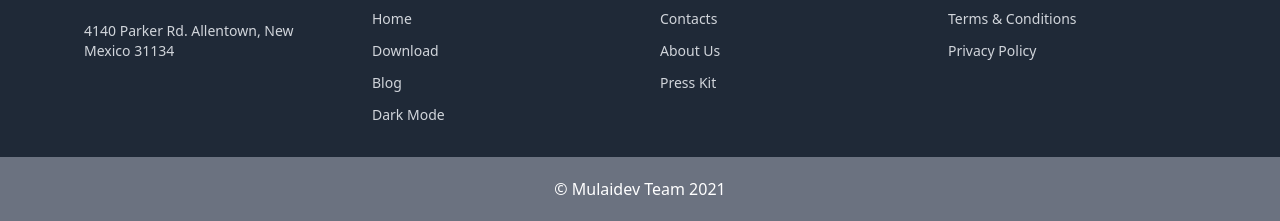
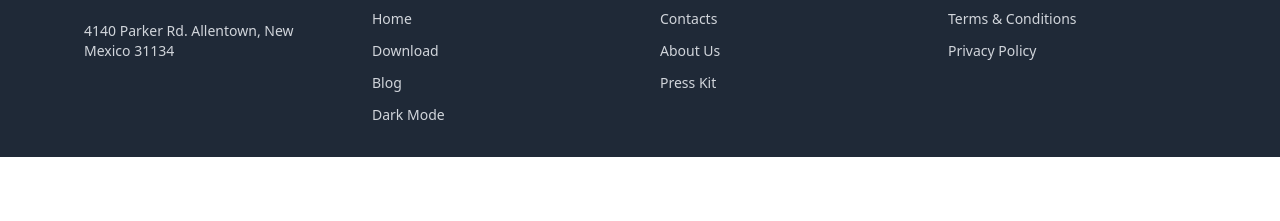
Before and after one commit to mulaidev/mapay, a website: page index.html in a window 1280 px wide. Shown: the part 4440-4661 px from the top of the page. After the commit the page ends 4597 px from the top, so only its background shows below. Drawn offline with Linux system fonts and the light colour scheme.

Commit message:
Remove footer copyright #33

```diff
--- a/index.html
+++ b/index.html
@@ -314,12 +314,6 @@
 
 </footer>
 
-        <footer class="text-white text-center font-medium mt-auto p-5 bg-gray-500">
-            &copy;
-            Mulaidev Team 2021
-
-        </footer>
-
         <!-- INI BAGIAN TUTUP FOOTER -->
 
     </body>
```
